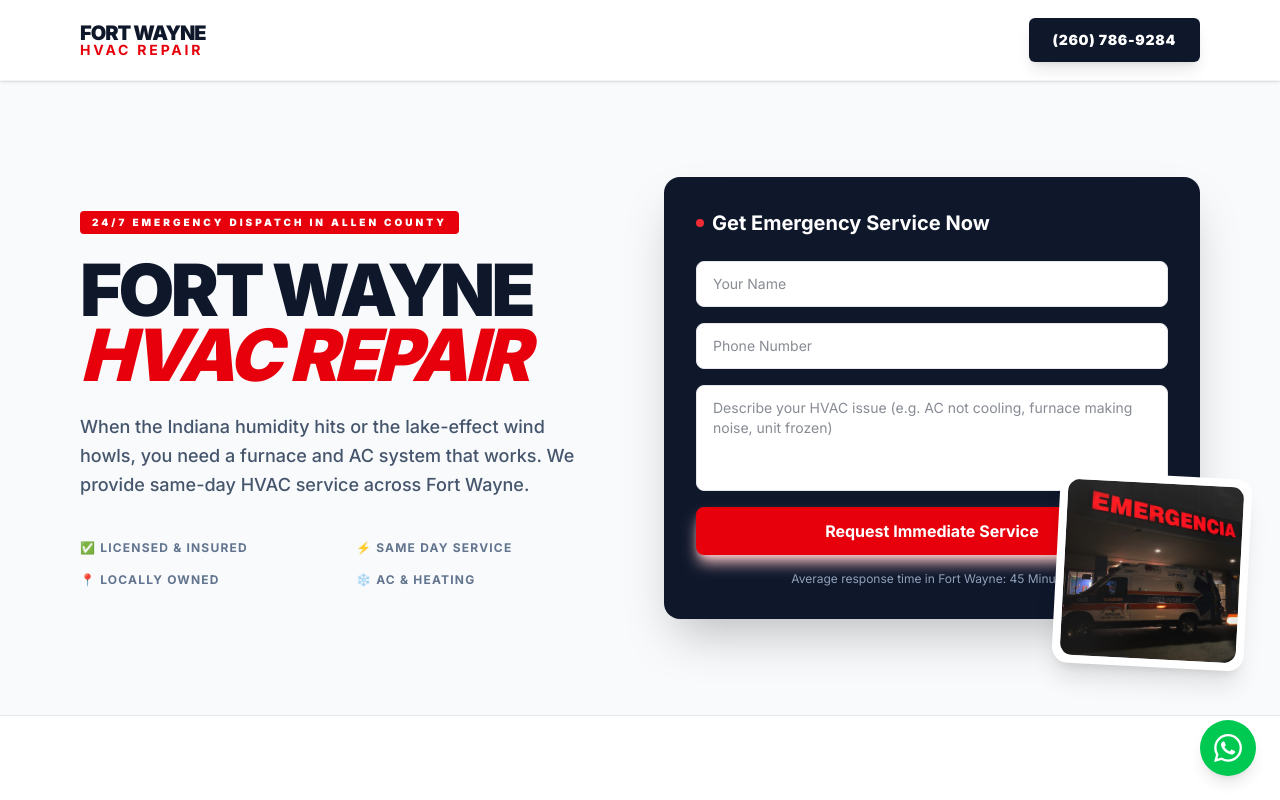
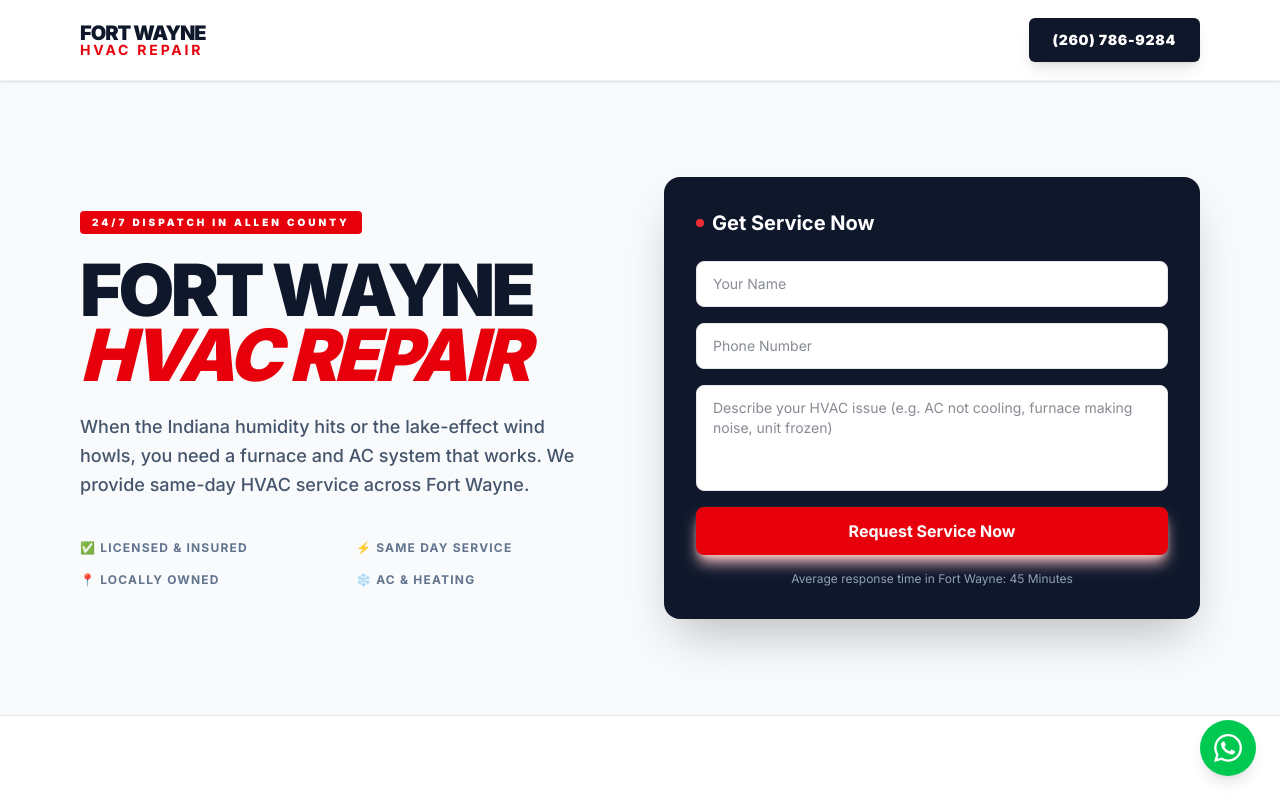
Before and after one commit to sifosman/hvacfortwayne, a Next.js app: page / in a window 1280 px wide. Shown: the top 800 px of the page. Built offline with nearby package versions, Linux system fonts and the light colour scheme.

Commit message:
Remove emergency wording and bottom-right technician image

```diff
--- a/app/page.tsx
+++ b/app/page.tsx
@@ -16,7 +16,7 @@ const faqSchema = {
       "name": "How quickly can you handle an HVAC repair in Fort Wayne?",
       "acceptedAnswer": {
         "@type": "Answer",
-        "text": "We prioritize emergency calls. During the peak summer humidity or extreme winter freezes, we aim to have a technician at your Fort Wayne home (from Aboite to Waynedale) within 2-4 hours."
+        "text": "We prioritize urgent calls. During the peak summer humidity or extreme winter freezes, we aim to have a technician at your Fort Wayne home (from Aboite to Waynedale) within 2-4 hours."
       }
     },
     {
@@ -82,7 +82,7 @@ export default function Home() {
         type="submit"
         className="bg-red-600 text-white font-bold py-3 rounded-lg hover:bg-red-700 transition-colors shadow-lg shadow-red-200"
       >
-        Request Immediate Service
+        Request Service Now
       </button>
     </form>
   );
@@ -98,7 +98,7 @@ export default function Home() {
               </svg>
             </div>
             <h3 className="text-2xl font-bold text-gray-900 mb-3">Request Received!</h3>
-            <p className="text-gray-600 mb-6">We've received your request and will call you within 15-30 minutes for emergency service.</p>
+            <p className="text-gray-600 mb-6">We've received your request and will call you within 15-30 minutes.</p>
             <button
               onClick={() => setShowThankYou(false)}
               className="bg-red-600 text-white font-bold px-8 py-3 rounded-lg hover:bg-red-700 transition-colors"
@@ -137,7 +137,7 @@ export default function Home() {
           <div className="max-w-6xl mx-auto px-4 grid lg:grid-cols-2 gap-12 items-center">
             <div className="text-left">
               <div className="inline-block bg-red-600 text-white text-[10px] font-black uppercase tracking-[0.3em] px-3 py-1 mb-6 rounded">
-                24/7 Emergency Dispatch in Allen County
+                24/7 Dispatch in Allen County
               </div>
               <h1 className="text-5xl md:text-7xl font-black leading-[0.9] mb-6 tracking-tighter uppercase text-slate-900">
                 Fort Wayne <br/>
@@ -157,22 +157,12 @@ export default function Home() {
               <div className="bg-slate-900 p-8 rounded-2xl shadow-2xl">
                 <h2 className="text-white text-xl font-bold mb-6 flex items-center gap-2">
                   <span className="w-2 h-2 bg-red-500 rounded-full animate-pulse"></span>
-                  Get Emergency Service Now
+                  Get Service Now
                 </h2>
                 <ContactForm />
                 <p className="text-slate-400 text-xs mt-4 text-center">
                   Average response time in Fort Wayne: 45 Minutes
                 </p>
-              </div>
-              <div className="hidden lg:block absolute -bottom-12 -right-12 w-48 h-48 bg-white p-2 rounded-2xl shadow-xl transform rotate-3">
-                <div className="relative w-full h-full rounded-xl overflow-hidden bg-slate-200">
-                  <Image
-                    src="/images/tech.jpg"
-                    alt="Fort Wayne HVAC Technician"
-                    fill
-                    className="object-cover"
-                  />
-                </div>
               </div>
             </div>
           </div>
@@ -302,7 +292,7 @@ export default function Home() {
           <div>
             <p className="text-white font-bold mb-2 uppercase tracking-widest text-lg">Fort Wayne HVAC Repair</p>
             <p>Allen County, Indiana</p>
-            <p className="mt-2 text-slate-400">Available 24/7 for Emergency Services</p>
+            <p className="mt-2 text-slate-400">Available 24/7</p>
           </div>
           <div className="md:text-right">
             <p>&copy; {new Date().getFullYear()} HVAC Repair Fort Wayne. All rights reserved.</p>
```
